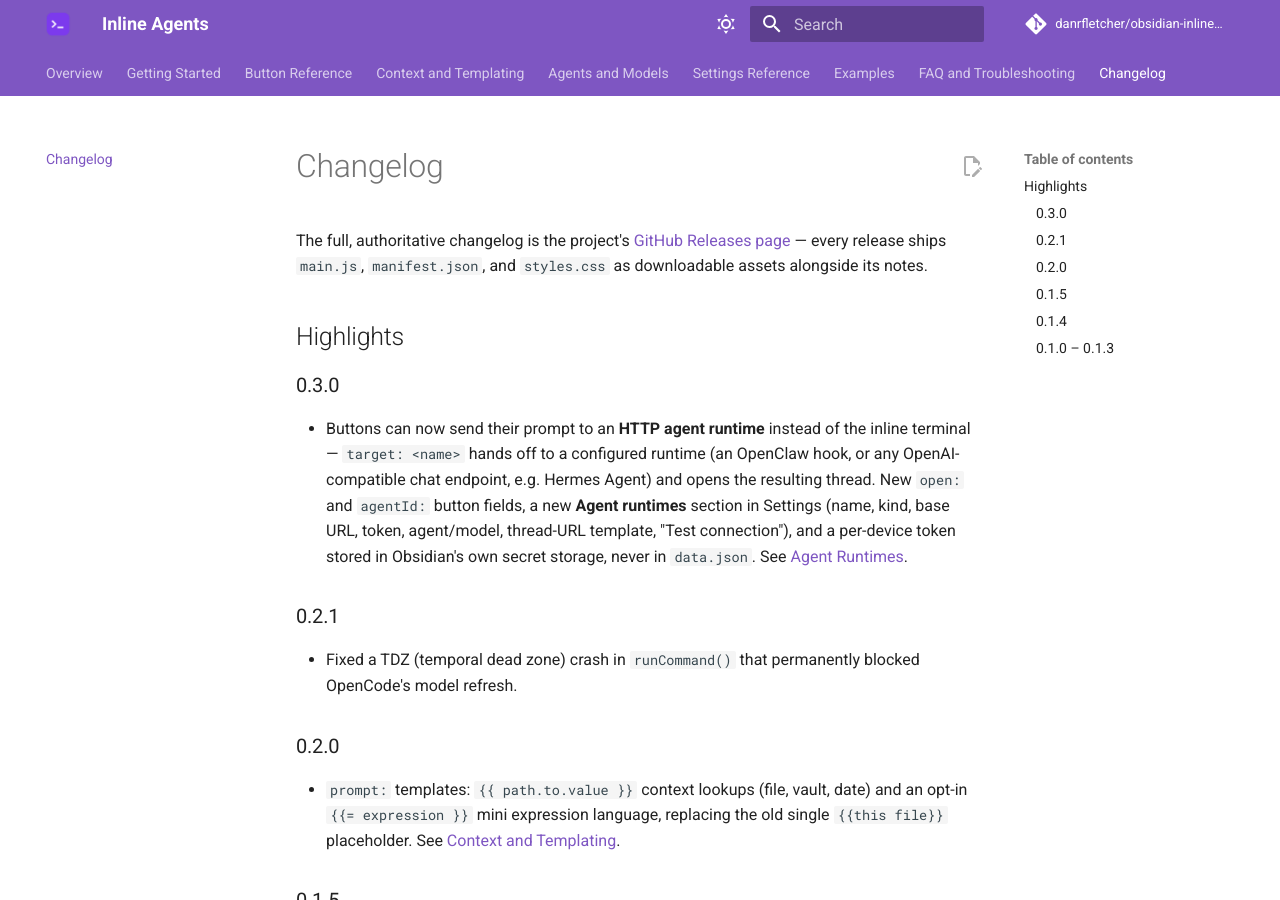
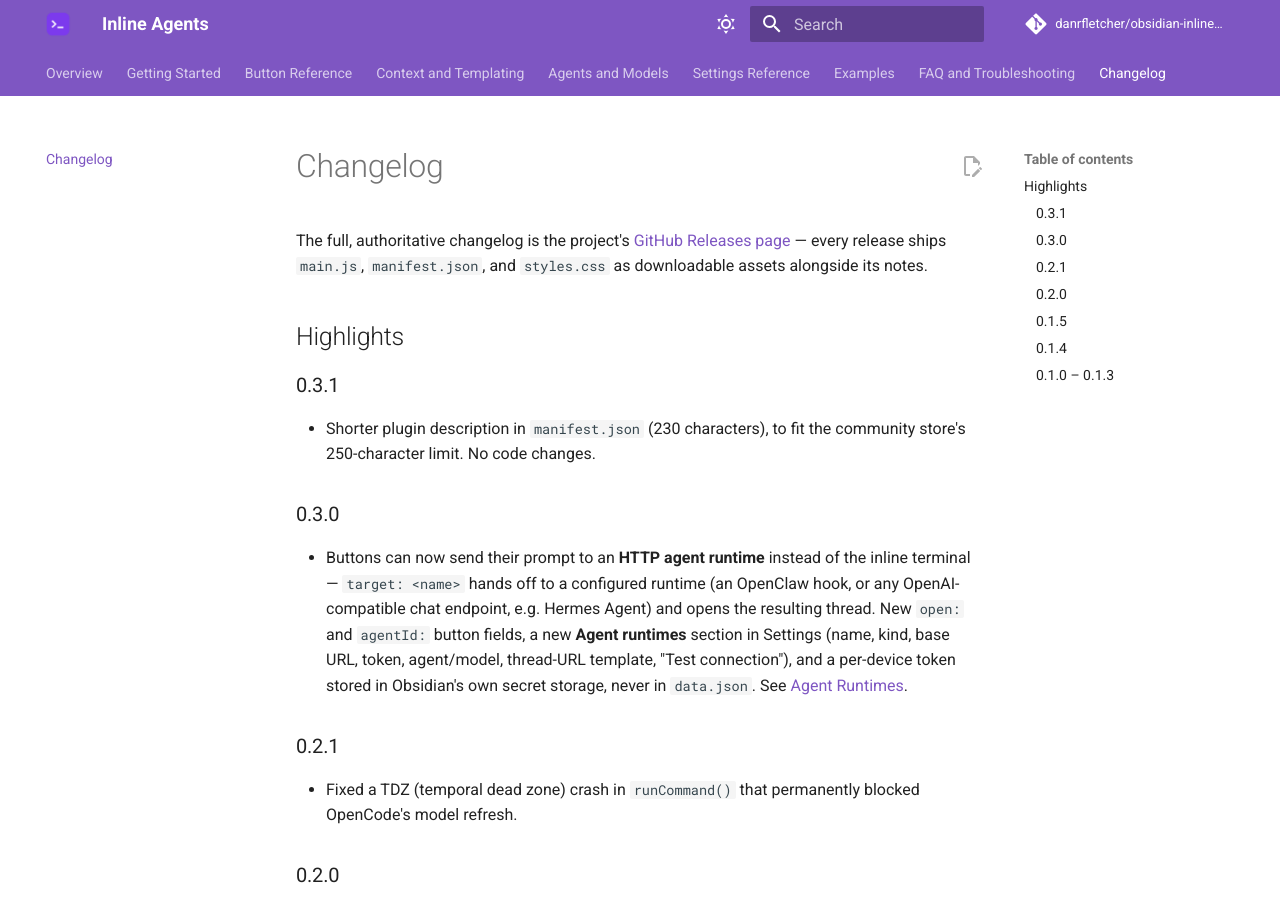
Before and after one commit to danrfletcher/obsidian-inline-agents, an MkDocs documentation site: the page built from docs/docs/changelog.md, in a window 1280 px wide and 900 px high. Built offline with MkDocs 1.6.1 and Material for MkDocs 9.7.7, drawn with Linux system fonts in a browser that asks for light colours; comment, search, counter and statistics services are not loaded.

Commit message:
0.3.1: shorten the manifest description to fit the store's 250-character limit
The community store review fails 0.3.0 on manifest.json:6 (269 characters). No code changes.

```diff
--- a/docs/docs/changelog.md
+++ b/docs/docs/changelog.md
@@ -3,6 +3,10 @@
 The full, authoritative changelog is the project's [GitHub Releases page](https://github.com/danrfletcher/obsidian-inline-agents/releases) — every release ships `main.js`, `manifest.json`, and `styles.css` as downloadable assets alongside its notes.
 
 ## Highlights
+
+### 0.3.1
+
+- Shorter plugin description in `manifest.json` (230 characters), to fit the community store's 250-character limit. No code changes.
 
 ### 0.3.0
 
--- a/package.json
+++ b/package.json
@@ -1,6 +1,6 @@
 {
 	"name": "obsidian-inline-agents",
-	"version": "0.3.0",
+	"version": "0.3.1",
 	"description": "Turn workflow instructions in a note into buttons that run Claude Code or OpenCode with a live terminal, or hand off to an HTTP agent runtime (OpenClaw, Hermes Agent, any OpenAI-compatible endpoint).",
 	"main": "main.js",
 	"type": "module",
--- a/versions.json
+++ b/versions.json
@@ -7,5 +7,6 @@
 	"0.1.5": "1.13.0",
 	"0.2.0": "1.13.0",
 	"0.2.1": "1.13.0",
-	"0.3.0": "1.13.0"
+	"0.3.0": "1.13.0",
+	"0.3.1": "1.13.0"
 }
```
Also changed, not shown: manifest.json, 1 other file.
